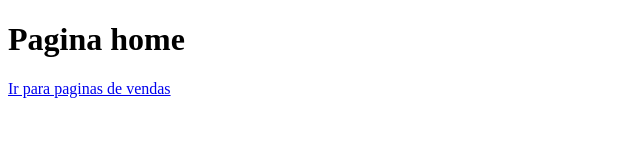
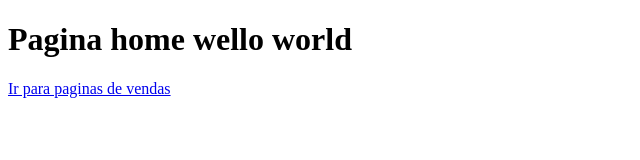
Before and after one commit to JacamMello/aulagithub, a plain HTML site: page index.html in a window 1280 px wide. Shown: the whole page, without its empty margins (0-640 px from the left). Drawn offline with Linux system fonts and the light colour scheme.

Commit message:
adicionado hello world no index

```diff
--- a/index.html
+++ b/index.html
@@ -6,7 +6,7 @@
     <title>Document</title>
 </head>
 <body>
-    <h1>Pagina home</h1>
+    <h1>Pagina home wello world</h1>
     <a href="vendas.html">Ir para paginas de vendas</a>
 </body>
 </html>
```
